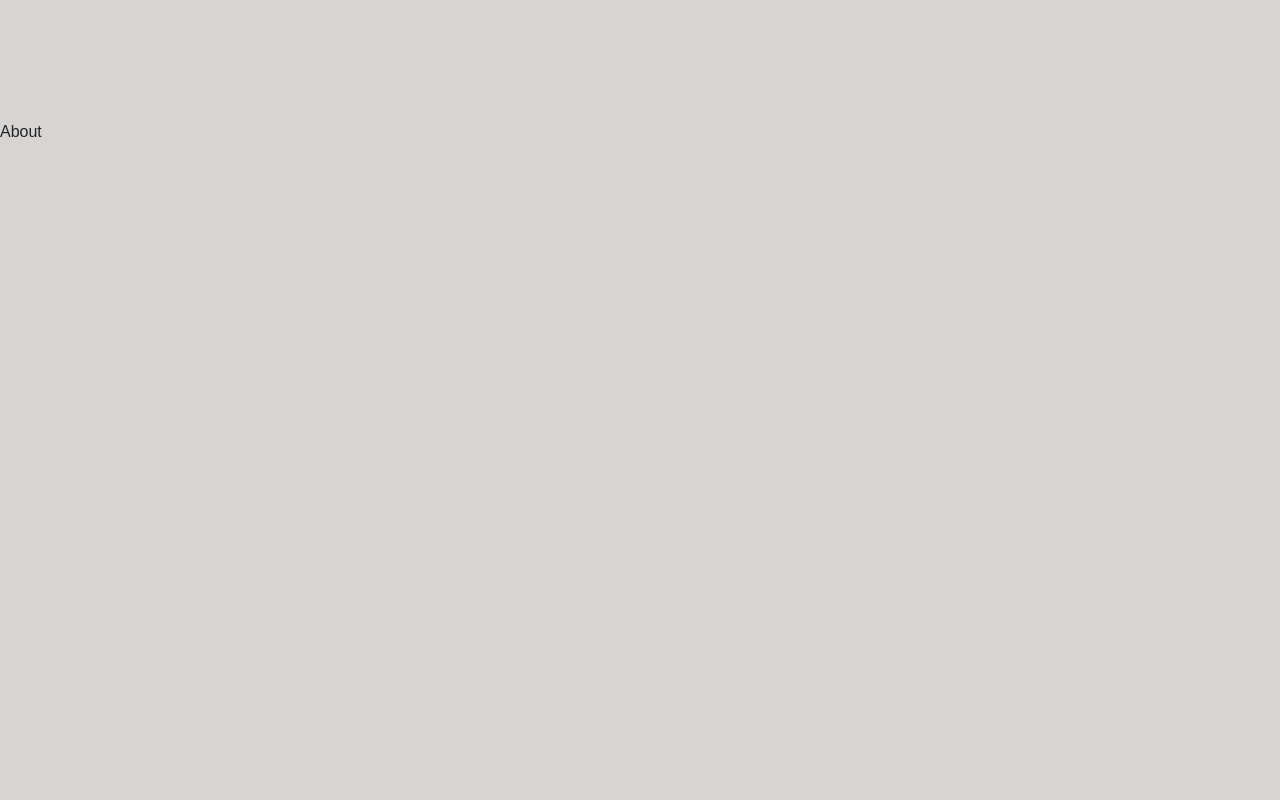
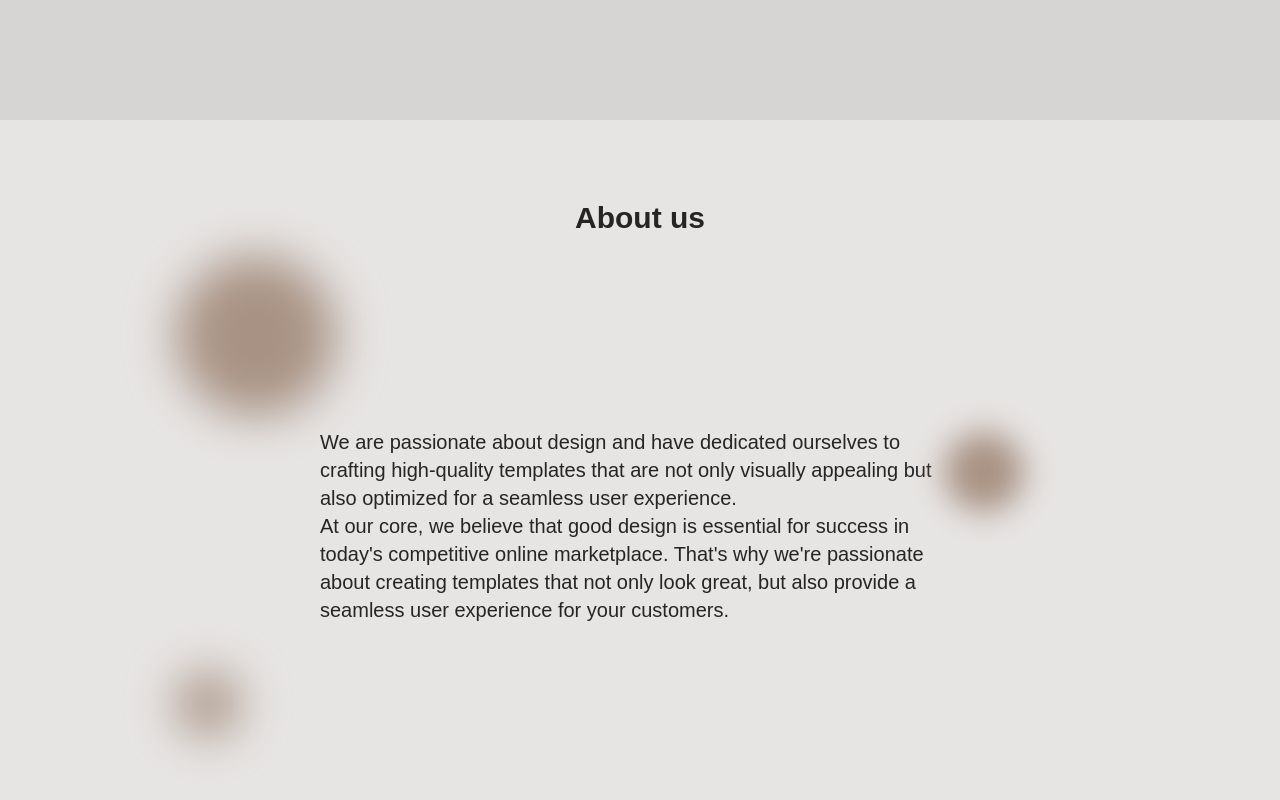
Before and after one commit to tia-cin/Landing-Pages, a React (Create React App) app: page / in a window 1280 px wide. Shown: the part 1480-2280 px from the top of the page. Built offline with nearby package versions, Linux system fonts and the light colour scheme; the HTML template or start-up script is replaced by a standard one.

Commit message:
about us page

```diff
--- a/src/pages/About.tsx
+++ b/src/pages/About.tsx
@@ -1,7 +1,25 @@
-import React from 'react'
+import React from "react";
 
 export const About: React.FC = () => {
   return (
-    <div id='about-us' className='h-screen'>About</div>
-  )
-}
+    <div id="about-us" className="h-screen flex flex-col items-center bg-white">
+      <h2 className="text-3xl font-bold mt-20">About us</h2>
+      <div className="w-1/2 relative top-48">
+        <p className="text-xl">
+          We are passionate about design and have dedicated ourselves to
+          crafting high-quality templates that are not only visually appealing
+          but also optimized for a seamless user experience. <br /> At our core, we
+          believe that good design is essential for success in today's
+          competitive online marketplace. That's why we're passionate about
+          creating templates that not only look great, but also provide a
+          seamless user experience for your customers.
+        </p>
+      </div>
+      <div className="z-0">
+        <div className="w-20 h-20 bg-brown rounded-full blur-lg translate-x-96"></div>
+        <div className="w-40 h-40 bg-brown rounded-full blur-xl -translate-x-96 -translate-y-64"></div>
+        <div className="w-16 h-16 bg-brown rounded-full blur-xl -translate-x-96 translate-y-34"></div>
+      </div>
+    </div>
+  );
+};
--- a/tailwind.config.js
+++ b/tailwind.config.js
@@ -12,9 +12,6 @@ module.exports = {
       'black': '#252525'
     },
     extend: {
-      backgroundImage: {
-        'blur-1': "url(https://imgs.search.brave.com/Q3xeRToFI6p3MSZ_D10Oda-DYdahwrL-zbR2gei-e6c/rs:fit:627:520:1/g:ce/aHR0cHM6Ly93d3cu/bmljZXBuZy5jb20v/cG5nL2Z1bGwvMzYt/MzY2ODg2X2JsdXIt/cG5nLnBuZw)"
-      }
     },
   },
   plugins: [],
```
